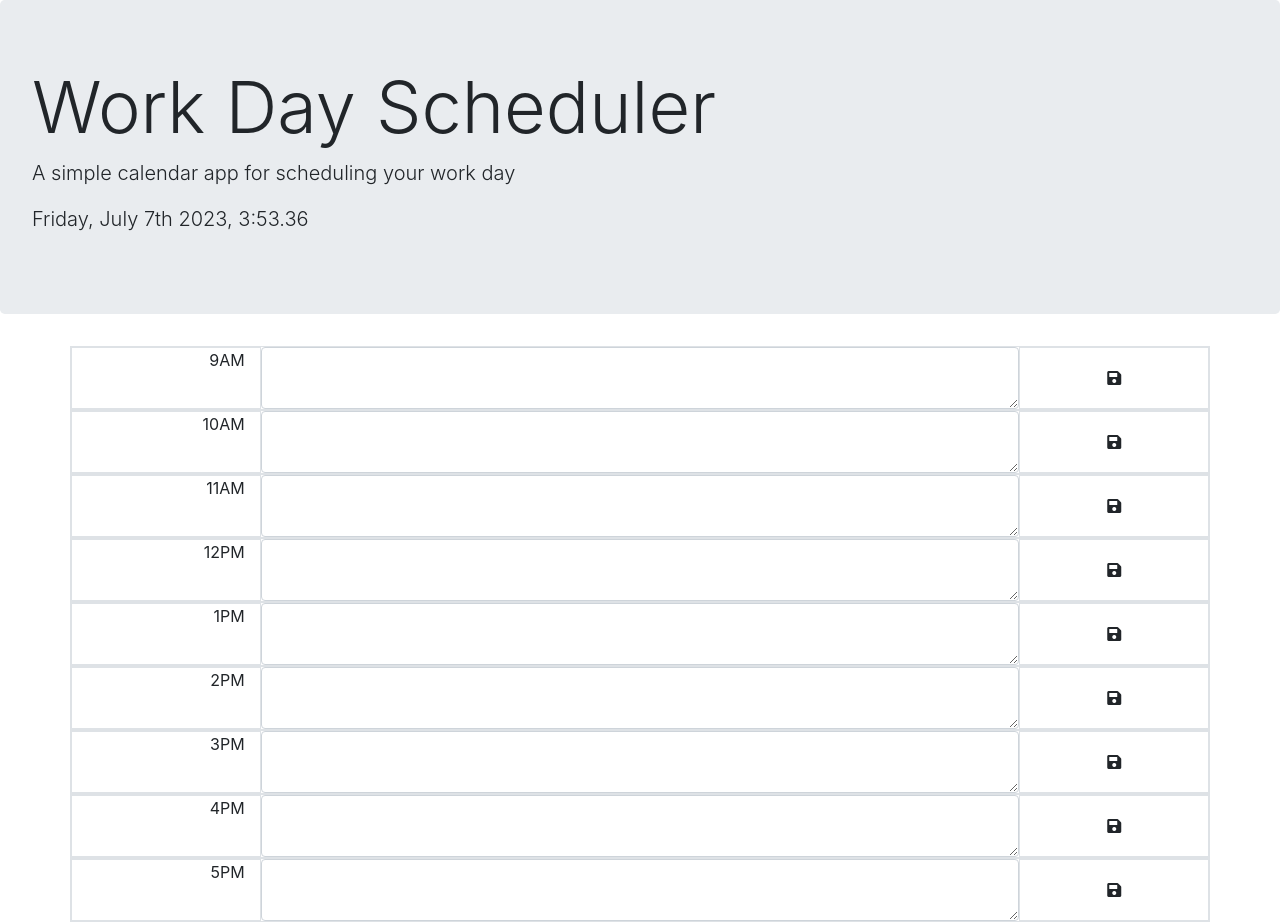
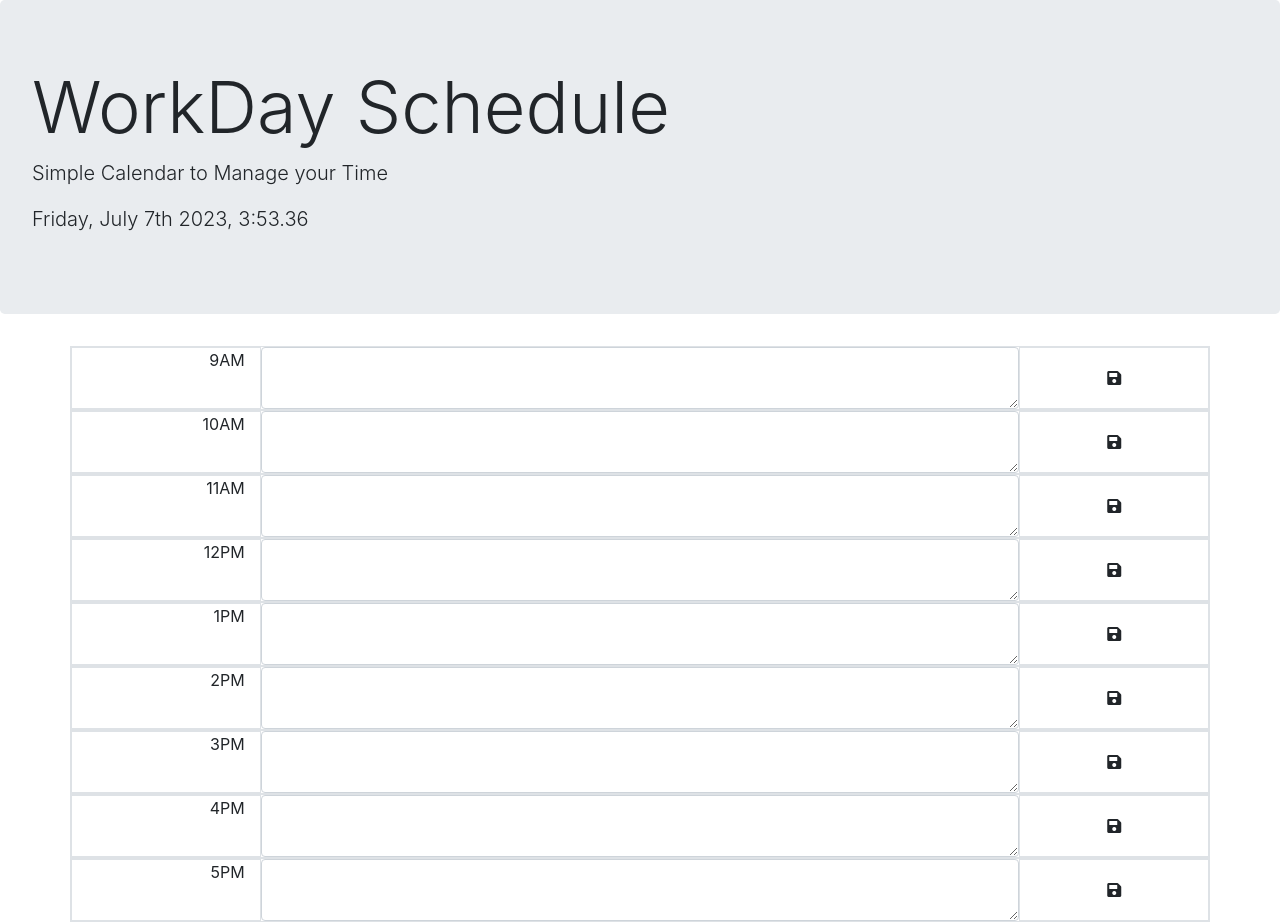
Before and after one commit to hotperformancehorses/workday-scheduler, a plain HTML site: page index.html in a window 1280 px wide. Drawn offline with nearby package versions, Linux system fonts and the light colour scheme; files that its build step writes are made by us from their sources; files whose address does not match are found by name.

Commit message:
changed text in html

```diff
--- a/index.html
+++ b/index.html
@@ -19,14 +19,14 @@
       rel="stylesheet"
     />
     <link rel="stylesheet" href="./assets/css/style.css" />
-    <title>Work Day Scheduler</title>
+    <title>WorkDay Schedule</title>
 
   </head>
 
   <body>
     <header class="jumbotron">
-      <h1 class="display-3">Work Day Scheduler</h1>
-      <p class="lead">A simple calendar app for scheduling your work day</p>
+      <h1 class="display-3">WorkDay Schedule</h1>
+      <p class="lead">Simple Calendar to Manage your Time</p>
       <p id="currentDay" class="lead"></p>
     </header>
     <main class="container">
```
